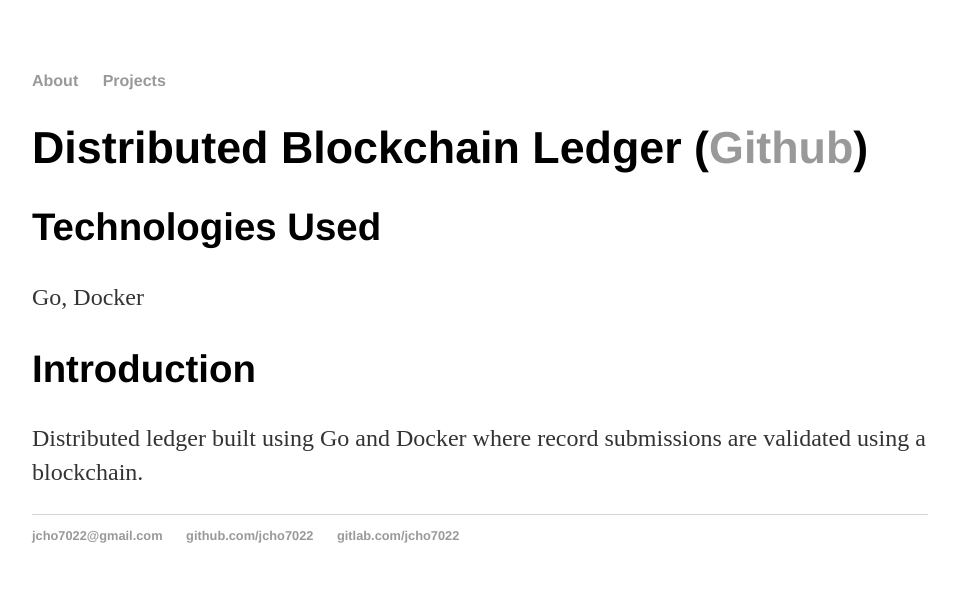
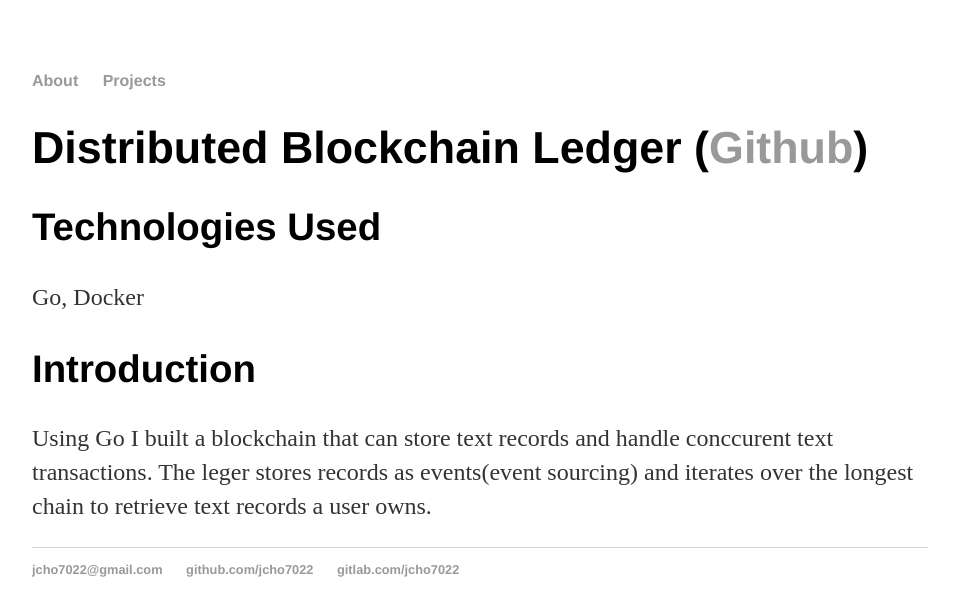
Before and after one commit to jcho7022/jcho7022.github.io, a Jekyll site: the page built from projects/blockchain/index.html, in a window 1280 px wide. Shown: the top 616 px of the page, without its empty margins (160-1116 px from the left). Built offline with Jekyll 4.4.1, drawn with Linux system fonts in a browser that asks for light colours.

Commit message:
Update index.html

```diff
--- a/projects/blockchain/index.html
+++ b/projects/blockchain/index.html
@@ -7,4 +7,7 @@ title: Distributed Blockchain Ledger
 <p>Go, Docker</p>
 
 <h2>Introduction</h2>
-<p>Distributed ledger built using Go and Docker where record submissions are validated using a blockchain.</p>
+<p>Using Go I built a blockchain that can store text records and handle conccurent text transactions.
+  The leger stores records as events(event sourcing) and
+  iterates over the longest chain to retrieve text records a user owns.
+</p>
```
